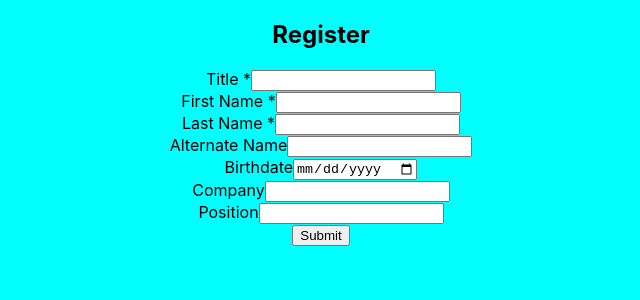
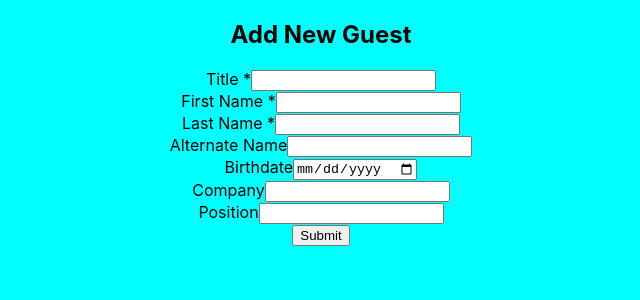
Before and after one commit to Hiro-Kanetake/myGuests, a React (Create React App) app in the folder client/: page /addGuest in a window 1280 px wide. Shown: the top 300 px of the page, without its empty margins (319-959 px from the left). Built offline with nearby package versions, Linux system fonts and the light colour scheme.

Commit message:
style: Change heading to Add New Guest

```diff
--- a/client/src/AddGuest.tsx
+++ b/client/src/AddGuest.tsx
@@ -52,7 +52,7 @@ const AddGuest: React.FC = () => {
   return (
     <div className="addGuest">
       <main>
-        <h2>Register</h2>
+        <h2>Add New Guest</h2>
         <div className="addGuestForm">
           <form onSubmit={handleSubmit(onSubmit)}>
 
```
